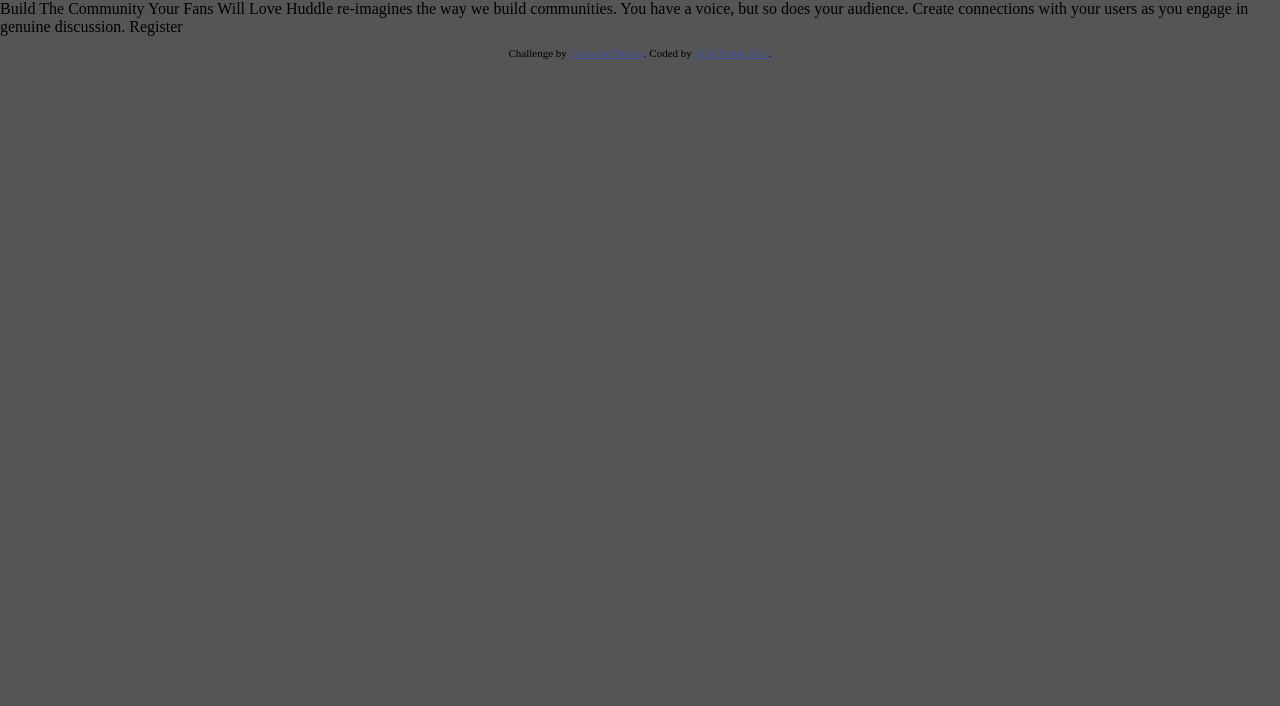
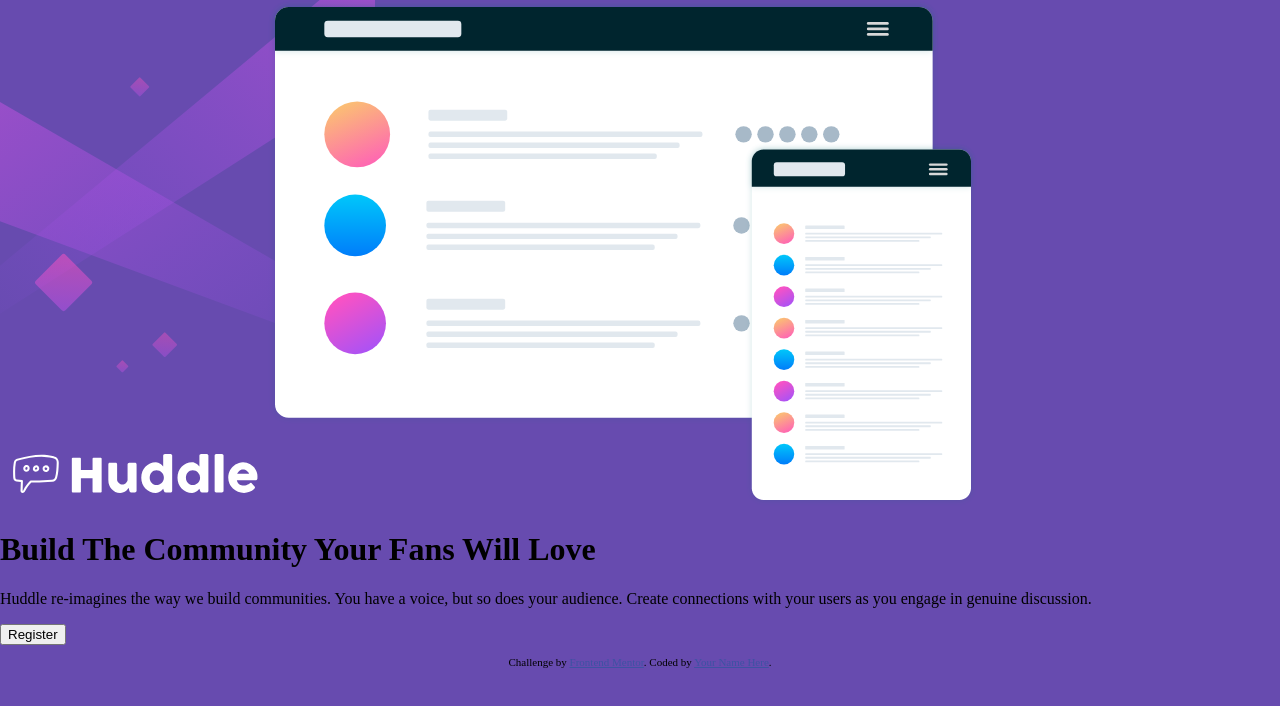
Before and after one commit to Qui-Kon-Jinn/challenge4, a plain HTML site: page index.html in a window 1280 px wide. Drawn offline with Linux system fonts and the light colour scheme.

Commit message:
background and html build

```diff
--- /dev/null
+++ b/_variables.scss
@@ -0,0 +1,2 @@
+$Violet: hsl(257, 40%, 49%);
+$softMagenta: hsl(300, 69%, 71%);
--- a/index.html
+++ b/index.html
@@ -15,14 +15,19 @@
   </style>
 </head>
 <body>
+  <div class="wrap">
+  <img src="images/logo.svg" id="logo">
+  <img src="images/illustration-mockups.svg" id="mockup" alt="">
+  <h1>Build The Community Your Fans Will Love</h1>
 
-  Build The Community Your Fans Will Love
 
-  Huddle re-imagines the way we build communities. You have a voice, but so does your audience.
-  Create connections with your users as you engage in genuine discussion.
+  <p>Huddle re-imagines the way we build communities. You have a voice, but so does your audience.
+    Create connections with your users as you engage in genuine discussion.
+  </p>
 
-  Register
-
+  <button id="registerBtn">Register</button>
+  <div class="socials"></div>
+</div>
   <footer>
     <p class="attribution">
       Challenge by <a href="https://www.frontendmentor.io?ref=challenge" target="_blank">Frontend Mentor</a>.
--- a/style.scss
+++ b/style.scss
@@ -1,5 +1,8 @@
 @import "_reset.scss";
+@import "_variables";
 
 body {
-  background-color: #555;
+  background-color: $Violet;
+  background-image: url("/images/bg-mobile.svg");
+  background-repeat: no-repeat;
 }
```
Also changed, not shown: css/style.css, 1 other file.
